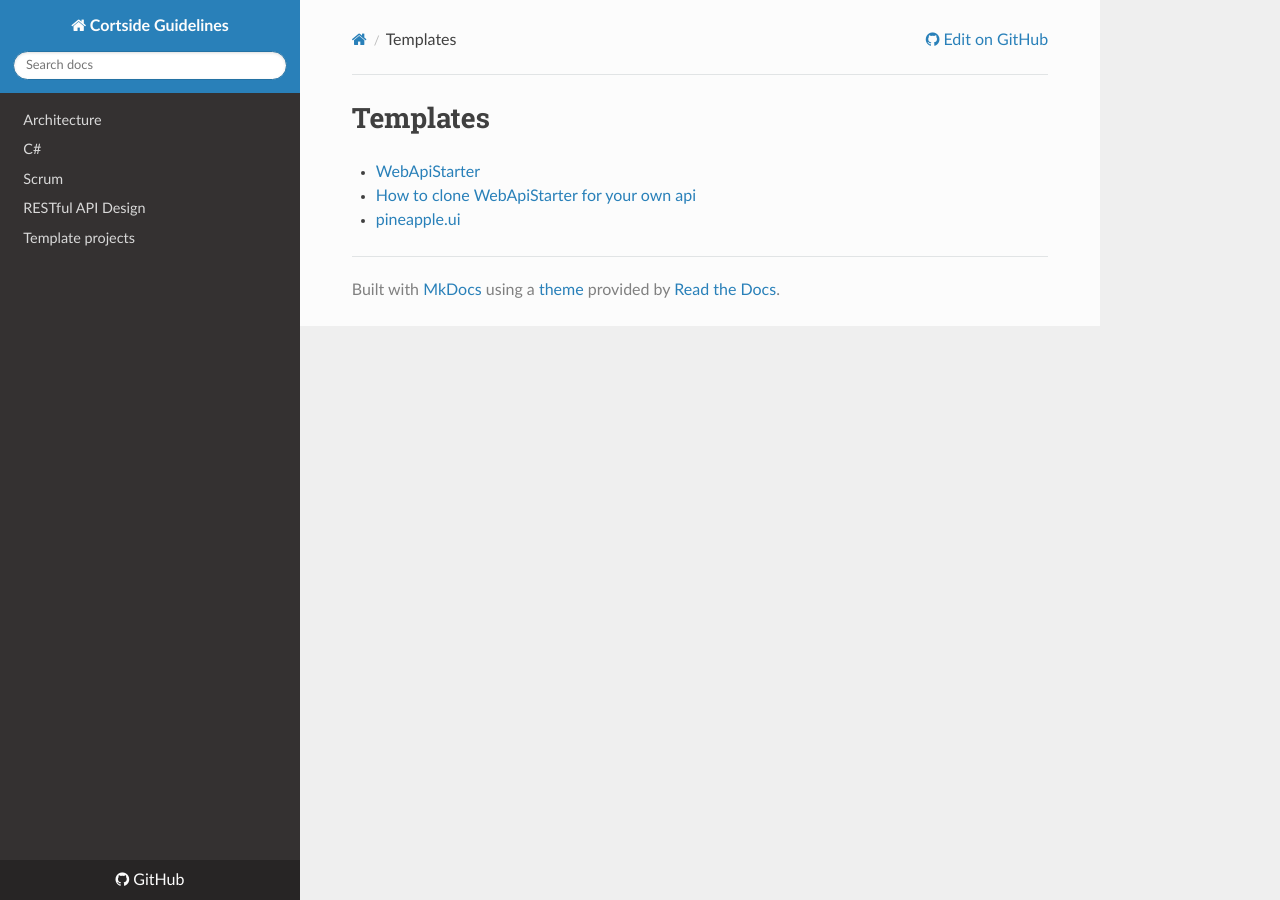
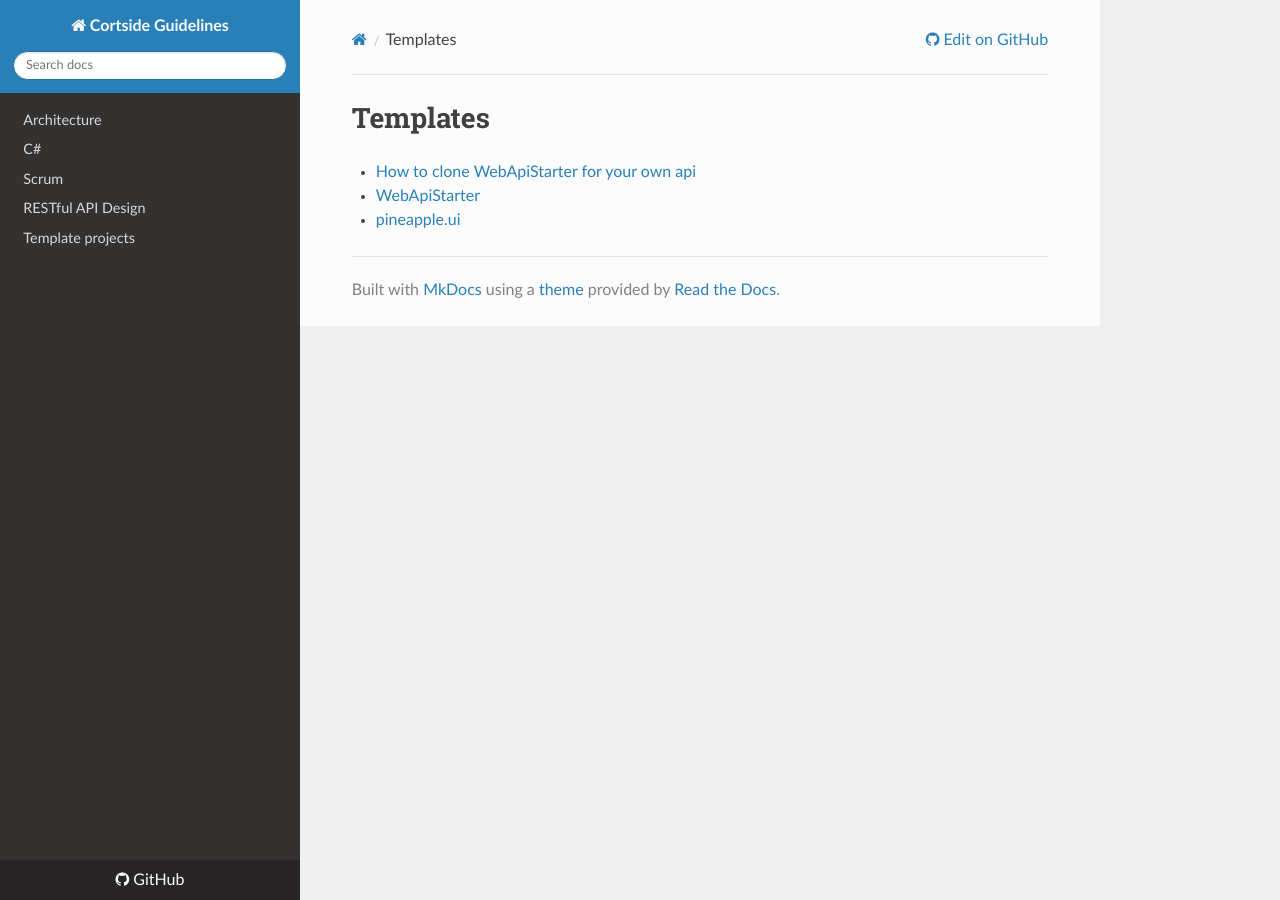
Before and after one commit to cortside/guidelines, an MkDocs documentation site: the page built from docs/template/README.md, in a window 1280 px wide. Built offline with MkDocs 1.6.1, drawn with Linux system fonts in a browser that asks for light colours; nearby versions of some CDN libraries.

```diff
--- a/docs/template/README.md
+++ b/docs/template/README.md
@@ -1,5 +1,5 @@
 # Templates
 
+* [How to clone WebApiStarter for your own api](WebApiStarter.md)
 * [WebApiStarter](https://github.com/cortside/cortside.webapistarter)
-* [How to clone WebApiStarter for your own api](WebApiStarter.md)
 * [pineapple.ui](https://github.com/cortside/pineapple.ui)
```
